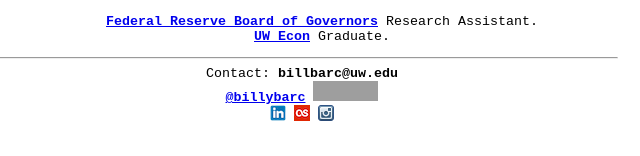
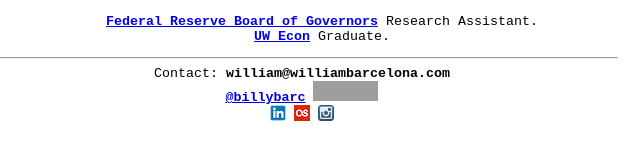
Before and after one commit to billybarc/billybarc.github.io, a plain HTML site: page index.html in a window 1280 px wide. Shown: the part 319-475 px from the top of the page, without its empty margins (338-978 px from the left). Drawn offline with Linux system fonts and the light colour scheme; grey boxes are pictures that could not be loaded.

Commit message:
Updated email address in index.html

```diff
--- a/index.html
+++ b/index.html
@@ -34,7 +34,7 @@
 		<hr>
 	</div>
 	<div id="contact">
-		Contact: <b>billbarc@uw.edu</b>
+		Contact: <b>william@williambarcelona.com</b>
 		<br>
 		<a href="https://twitter.com/billybarc" class="twitter-follow-button" data-show-count="false" data-show-screen-name="true" data-dnt="true">@billybarc</a><script>!function(d,s,id){var js,fjs=d.getElementsByTagName(s)[0],p=/^http:/.test(d.location)?'http':'https';if(!d.getElementById(id)){js=d.createElement(s);js.id=id;js.src=p+'://platform.twitter.com/widgets.js';fjs.parentNode.insertBefore(js,fjs);}}(document, 'script', 'twitter-wjs');</script>
 		<iframe class="btn" frameborder="0" border="0" scrolling="no" allowtransparency="true" height="20" width="65" src="https://platform.tumblr.com/v2/follow_button.html?type=follow&amp;tumblelog=west-of-western&amp;color=blue"></iframe>
```
